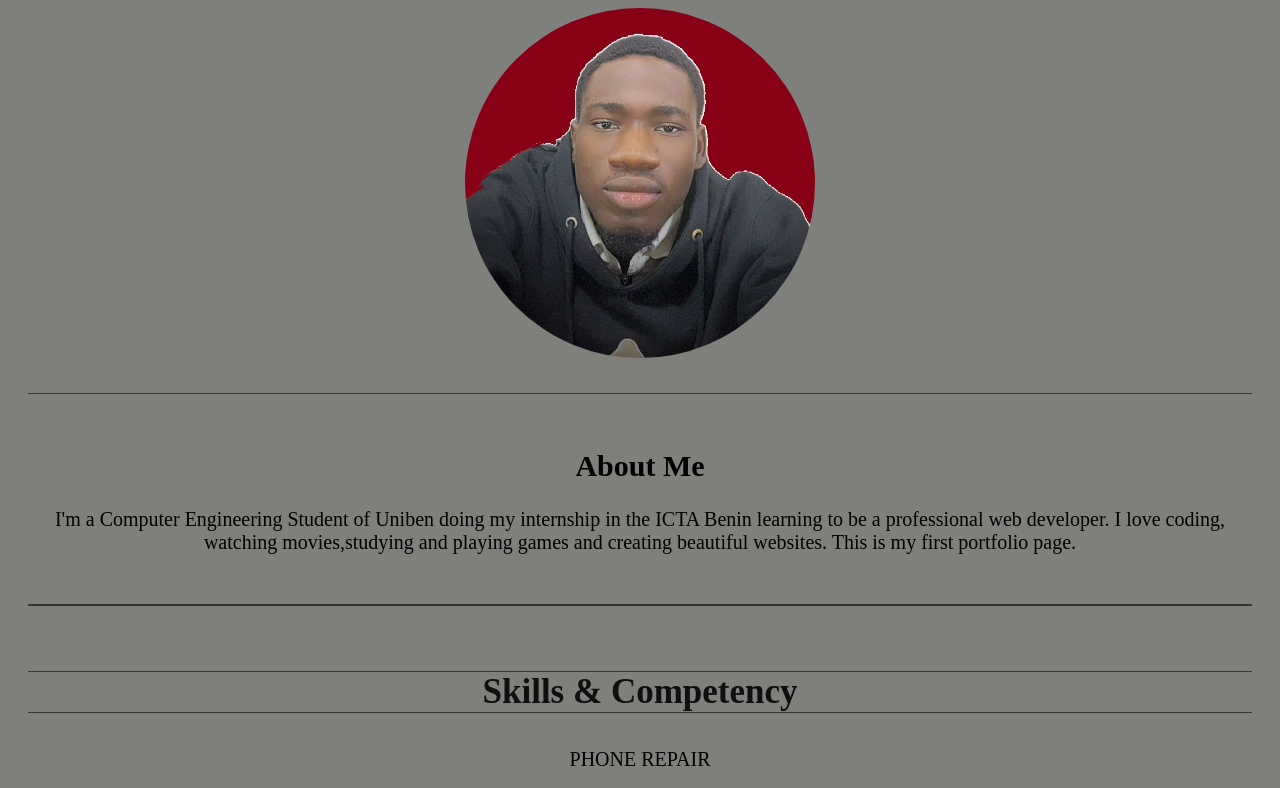
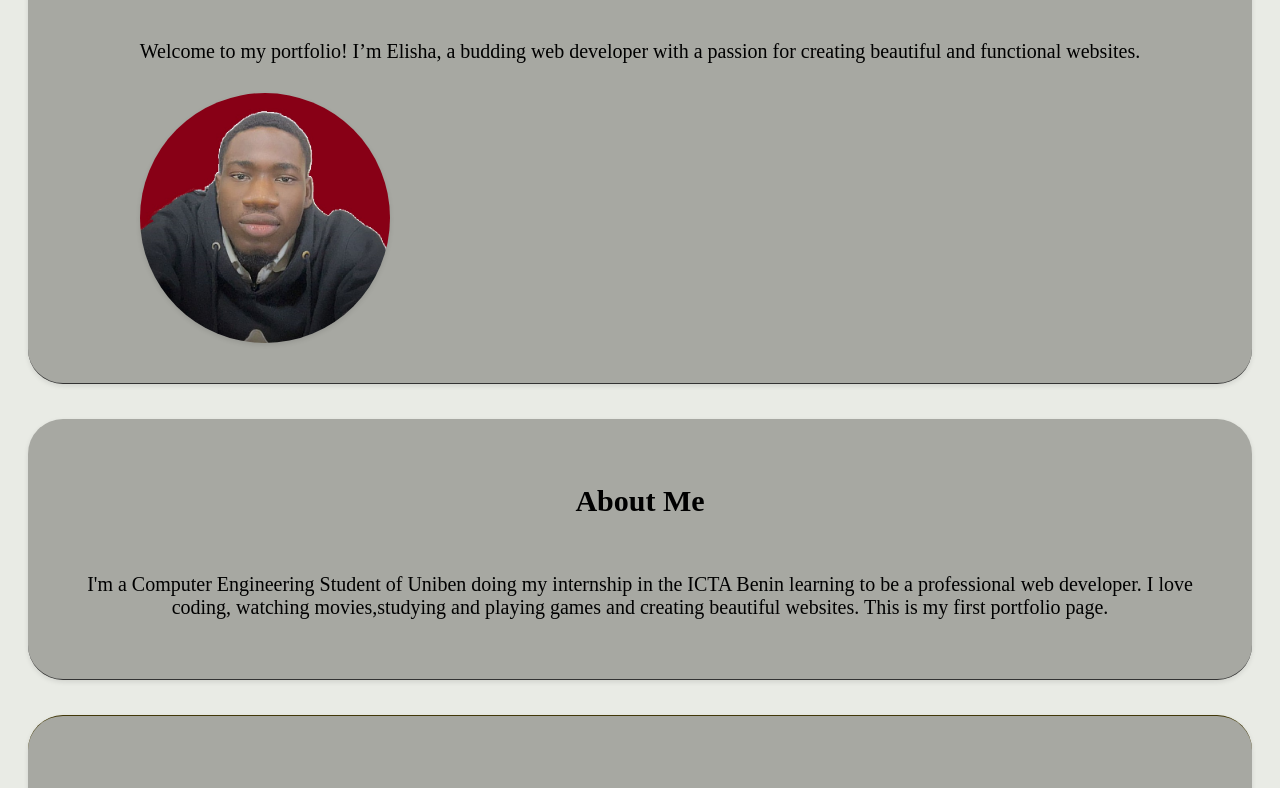
Before and after one commit to elishausen/portfolioproject, a plain HTML site: page index.html in a window 1280 px wide. Shown: the part 336-1124 px from the top of the page. Drawn offline with Linux system fonts and the light colour scheme.

Commit message:
Update style.css

```diff
--- a/style.css
+++ b/style.css
@@ -9,12 +9,13 @@ header {
 }
 
 body  {
-    background-color: rgb(127, 128, 124);
+    background-color: rgb(233, 235, 229);
     font: arial;
     font-size:20px;
     padding: 20px;
     align-items: center;
     text-align: center;
+
 }
 
     h3 { font-size: 35px;
@@ -46,8 +47,10 @@ section {
     object-fit: cover;
     border-radius: 50%;
     border: 2px;
-    width: 350px;
-    height: 350px;
+    width: 250px;
+    height: 250px;
+    box-shadow: 0 2px 5px rgba(0, 0, 0, 0.1);
+
 }
 
 table {
@@ -66,7 +69,20 @@ padding: 10px;
 border: 1px solid #ccc;
   text-align: left;
 }
+.gallery, #contact, #about, #home, #skills {
+    display: grid;
+    flex-wrap: flex;
+    justify-content: center;
+    gap: 10px;
+    border-radius: 35px;
+    padding: 40px;
+    background-color: rgb(167, 168, 162);
+    box-shadow: 0 2px 5px rgba(0, 0, 0, 0.1);
+   margin: 35px auto;
 
+
+
+   }
 .gallery-grid {
     display: grid ;
     grid-template-columns: repeat(3, 1fr);
@@ -83,8 +99,9 @@ border: 1px solid #ccc;
 footer {
   text-align: center;
   padding: 20px;
-  background-color:rgb(127, 128, 124);
+  background-color:rgb(233, 235, 229);
   margin-top: 40px;
+
 }
 ul {
   list-style: none;
```
